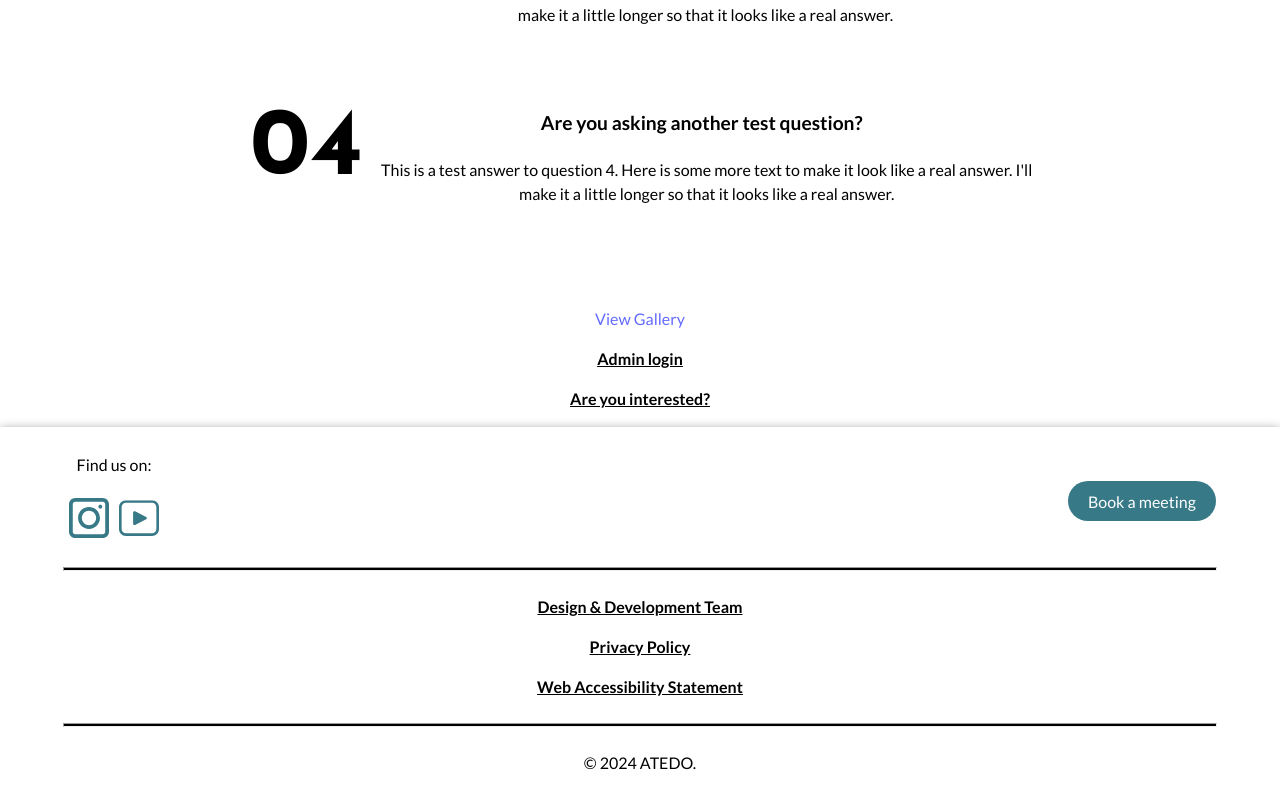
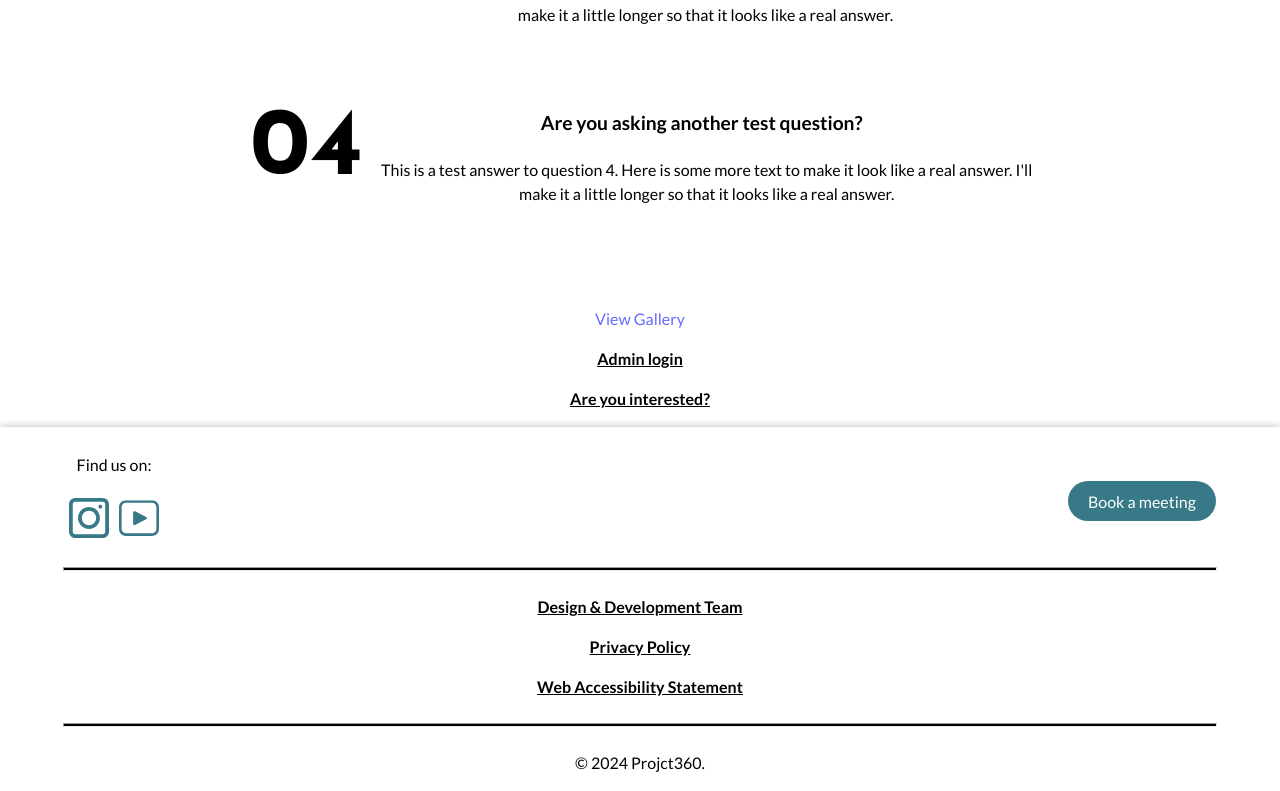
Before and after one commit to tomwebb2022/project360, a React (Vite) app in the folder project360/: page / in a window 1280 px wide. Shown: the part 2343-3134 px from the top of the page. Built offline with nearby package versions, Linux system fonts and the light colour scheme; no server answers.

Commit message:
name change

```diff
--- a/project360/index.html
+++ b/project360/index.html
@@ -4,7 +4,7 @@
     <meta charset="UTF-8" />
     <link rel="icon" type="image/svg+xml" href="/icon.svg" />
     <meta name="viewport" content="width=device-width, initial-scale=1.0" />
-    <title>ATEDO.</title>
+    <title>Projct360</title>
     <link rel="preconnect" href="https://fonts.googleapis.com">
 <link rel="preconnect" href="https://fonts.gstatic.com" crossorigin>
 <link href="https://fonts.googleapis.com/css2?family=Josefin+Sans:ital,wght@0,100..700;1,100..700&family=Lato:ital,wght@0,100;0,300;0,400;0,700;0,900;1,100;1,300;1,400;1,700;1,900&display=swap" rel="stylesheet">
--- a/project360/src/components/common/footer/AccessibilityPopup.jsx
+++ b/project360/src/components/common/footer/AccessibilityPopup.jsx
@@ -31,7 +31,7 @@ const AccessibilityPopup = ({ isOpen, onClose }) => {
       <h2 className="title-popup-footer">Web Accessibility Statement</h2>
 
       <p className="text-popup-footer">
-        ATEDO is committed to ensuring digital accessibility for people with disabilities. We are continually improving the user experience for everyone, and applying the relevant accessibility standards.
+        Projct360 is committed to ensuring digital accessibility for people with disabilities. We are continually improving the user experience for everyone, and applying the relevant accessibility standards.
       </p>
       </div>
     </Modal>
--- a/project360/src/components/common/footer/Footer.jsx
+++ b/project360/src/components/common/footer/Footer.jsx
@@ -106,7 +106,7 @@ const Footer = ({ modalState, setModalState }) => {
 
       {/* Bottom of the footer - copyright info */}
       <div className="footer-copyright-bottom">
-        <p>© 2024 ATEDO. </p>
+        <p>© 2024 Projct360. </p>
       </div>
 
       {/* Popups */}
```
